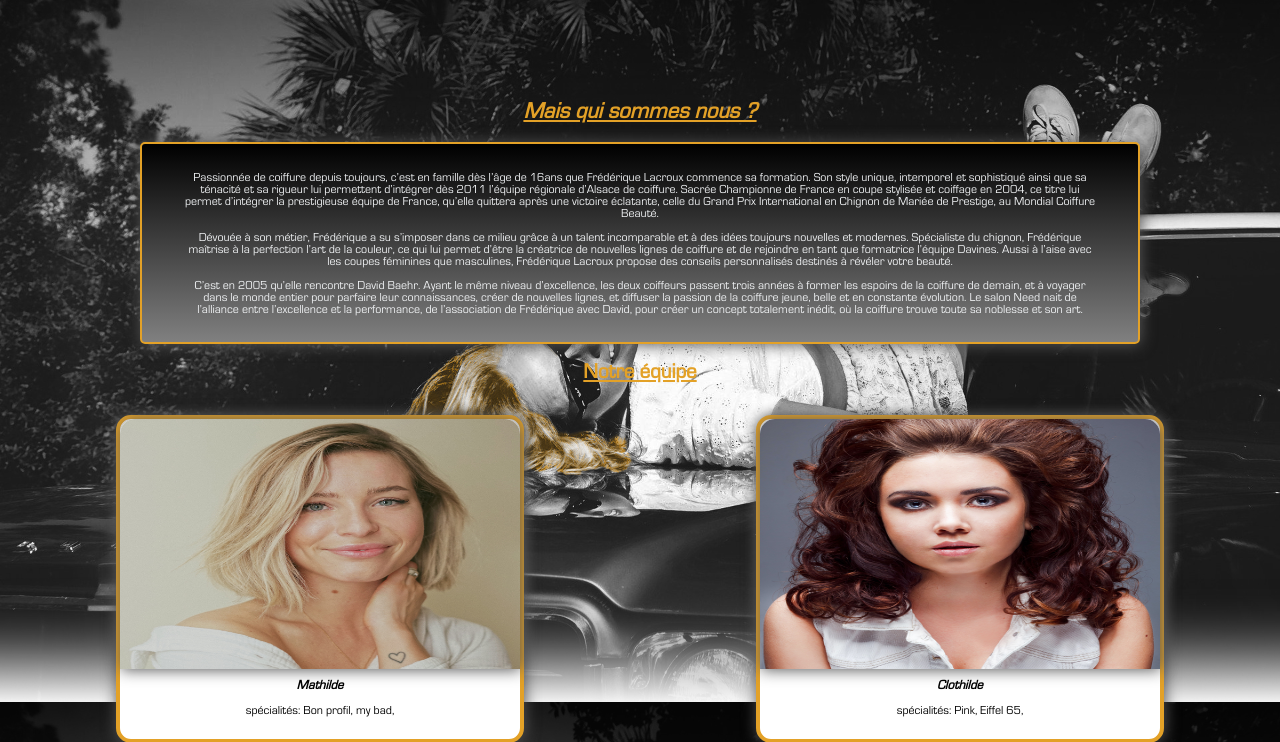
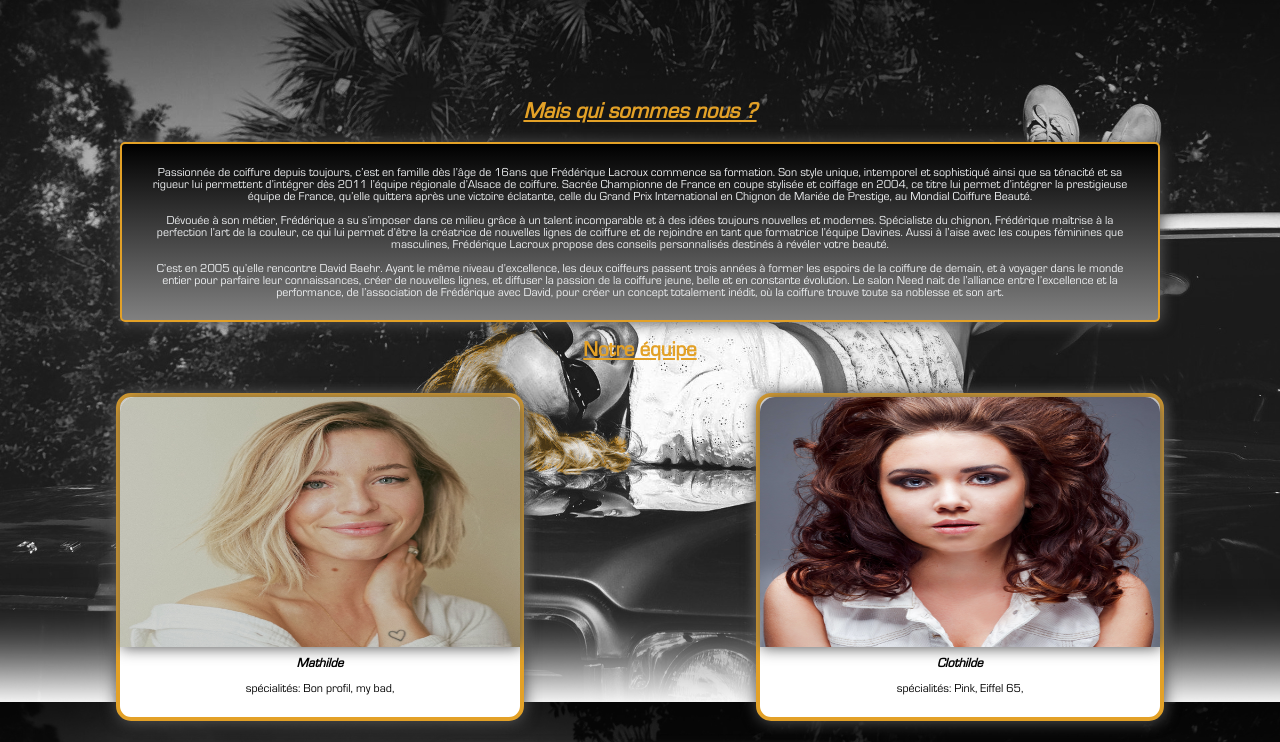
Before and after one commit to sophiewright31/Projet-1-Le-Petit-Vintage, a PHP site: page /whoRwe.php in a window 1280 px wide. Shown: the part 146-888 px from the top of the page. Run offline with PHP 8.4, Linux system fonts and the light colour scheme; some libraries are stand-ins or nearby versions.

Commit message:
modif marge

```diff
--- a/src/whoRwe.css
+++ b/src/whoRwe.css
@@ -11,22 +11,12 @@
       background-size: cover;
       text-align: center;
   }
+
+  .text {
+    margin-left: 20px;
+    margin-right: 20px;
+  }
  }
-    @font-face{
-        font-family: "eurostile";
-        src: url("/src/Eurostile.ttf") format('truetype');
-    }
-
-    h1,h2,h3,h4,h5{
-        font-family: eurostile;
-    }
-
-    .content {
-        width: 100%;
-        margin-bottom: 20px;
-        flex: content;
-
-    }
 
 
 @media screen and (min-width: 800px) {
@@ -41,7 +31,28 @@
       background-size: cover;
       text-align: center;
   }
+
+  .text {
+    margin-left: 120px;
+    margin-right: 120px;
+  }
 }
+
+    @font-face{
+      font-family: "eurostile";
+      src: url("/src/Eurostile.ttf") format('truetype');
+    }
+
+    h1,h2,h3,h4,h5{
+      font-family: eurostile;
+    }
+
+    .content {
+      width: 100%;
+      margin-bottom: 20px;
+      flex: content;
+
+    }
     .title {
       font-size: 15px;
       color: #E3A127;
@@ -58,10 +69,8 @@
       font-size: 12px;
       width: auto;
       color: #F0F2F4;
-      margin-left: 140px;
-      margin-right: 140px;
       background: linear-gradient(to bottom, black, grey);
-      padding: 15px 40px 15px 40px;
+      padding: 10px 30px 10px 30px;
       box-shadow: 1px 1px 15px #555;
       border: 2px solid #E3A127;
       border-radius: 5px;
```
